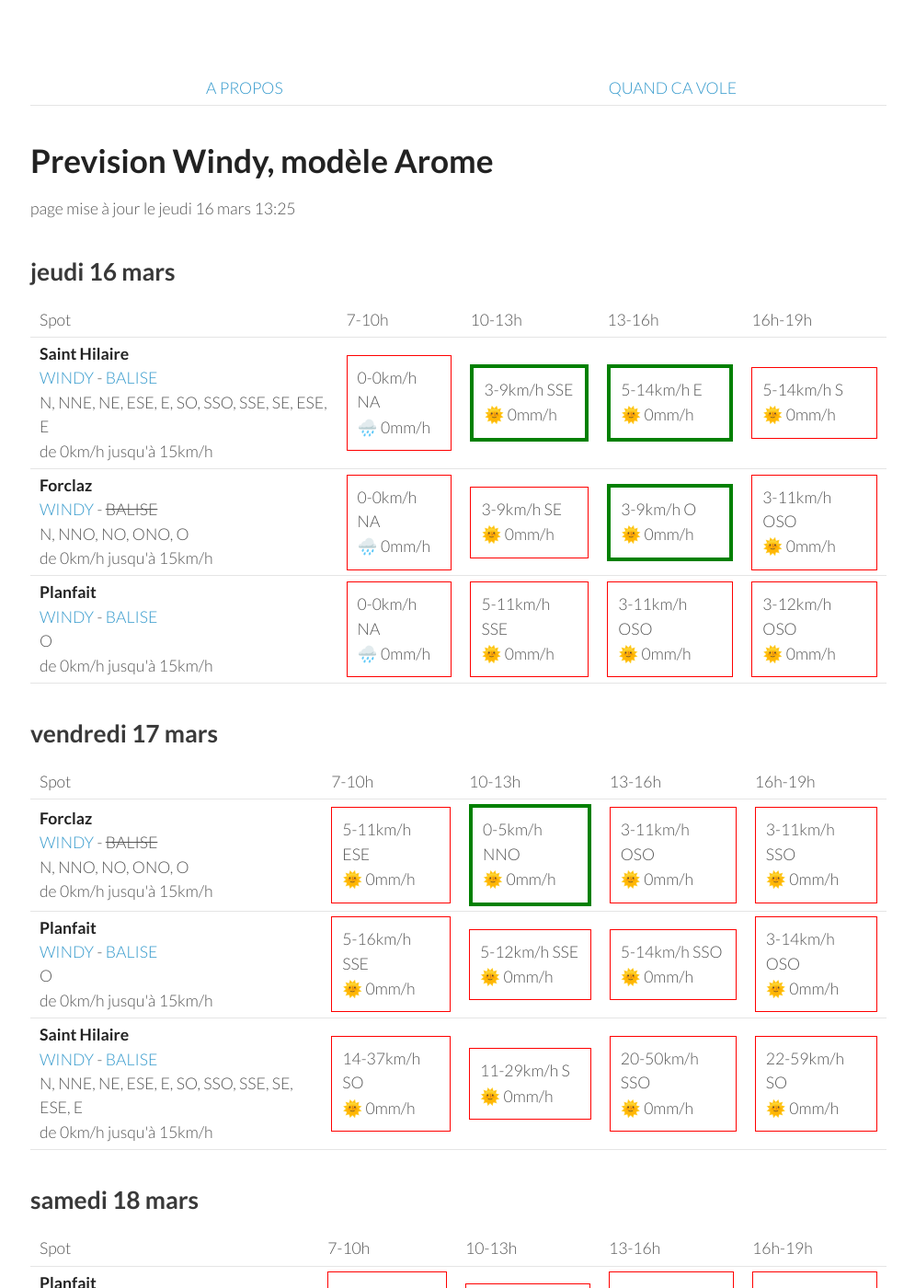
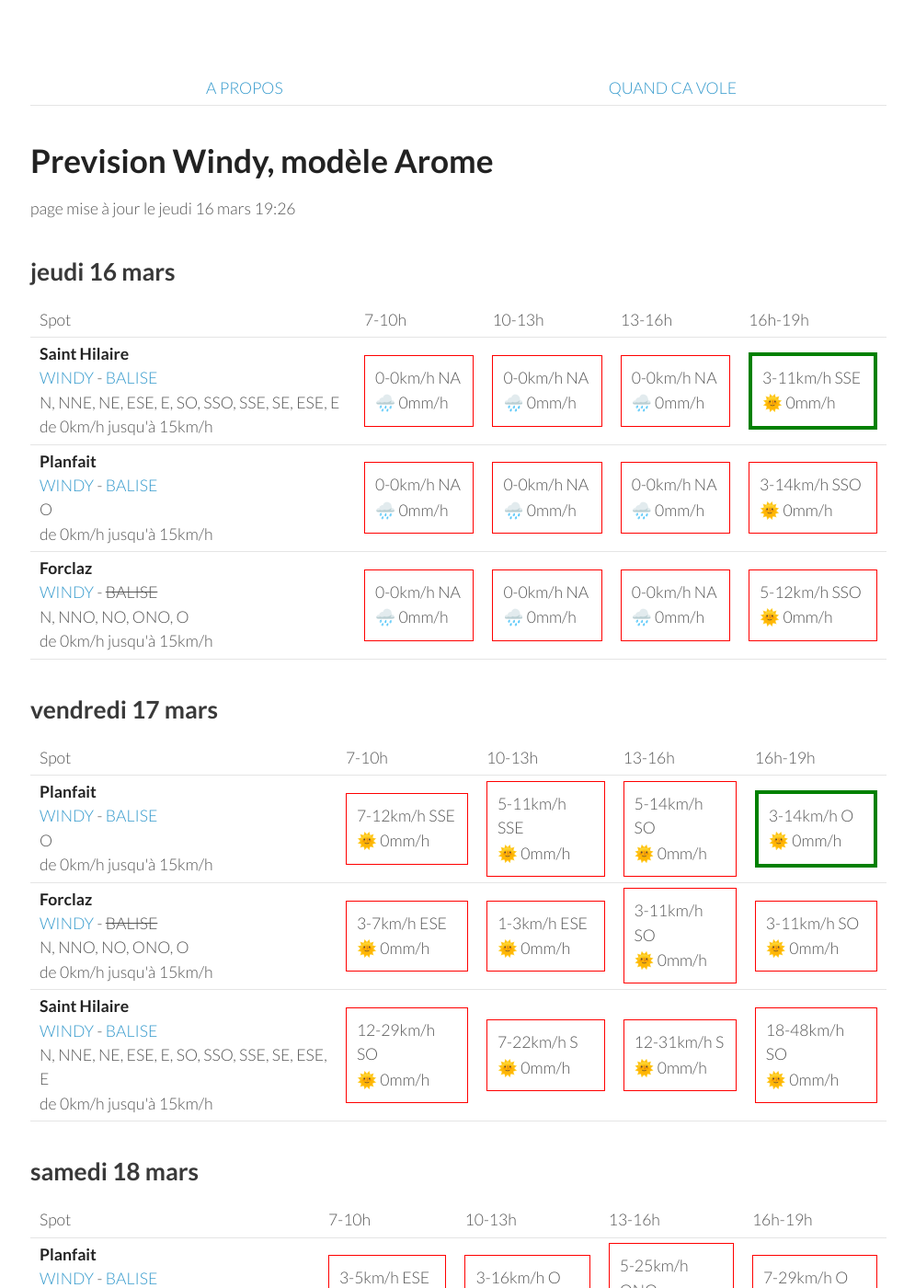
Before and after one commit to parapente-dans-le-nord/parapente-dans-le-nord.github.io, a Jekyll site: the page built from alpes_nord.markdown, in a window 1280 px wide and 1400 px high. Shown: the whole window at 92% size, without its empty margins (25-1020 px from the left). Built offline with Jekyll 4.4.1, drawn with Linux system fonts in a browser that asks for light colours; some of the changed text lies outside the part shown.

Commit message:
update index.markdown

```diff
--- a/alpes_nord.markdown
+++ b/alpes_nord.markdown
@@ -7,7 +7,7 @@ title:  "Tous les spots"
 {: .links}
 
 # Prevision Windy, modèle Arome
-page mise à jour le jeudi 16 mars 13:25
+page mise à jour le jeudi 16 mars 19:26
 
 ## jeudi 16 mars
 
@@ -25,27 +25,27 @@ page mise à jour le jeudi 16 mars 13:25
         <td><strong>Saint Hilaire</strong><br><a href="https://windy.com/45.307/5.888?45.087,5.889,9,m:eUFagkX">WINDY</a> - <span class=""><a href="http://www.balisemeteo.com/balise.php?idBalise=61">BALISE</a> </span><br> <span class="vent-favorable">N, NNE, NE, ESE, E, SO, SSO, SSE, SE, ESE, E</span><br><span class="force-vent">de 0km/h jusqu'à 15km/h</span> </td>
 
             <td><div class="not-flyable"><p>0-0km/h NA</p><p>🌧️ 0mm/h</p></div></td>
-            <td><div class="flyable"><p>3-9km/h SSE</p><p>🌞 0mm/h</p></div></td>
-            <td><div class="flyable"><p>5-14km/h E</p><p>🌞 0mm/h</p></div></td>
-            <td><div class="not-flyable"><p>5-14km/h S</p><p>🌞 0mm/h</p></div></td>
+            <td><div class="not-flyable"><p>0-0km/h NA</p><p>🌧️ 0mm/h</p></div></td>
+            <td><div class="not-flyable"><p>0-0km/h NA</p><p>🌧️ 0mm/h</p></div></td>
+            <td><div class="flyable"><p>3-11km/h SSE</p><p>🌞 0mm/h</p></div></td>
+
+    </tr>
+<tr>
+        <td><strong>Planfait</strong><br><a href="https://windy.com/45.853/6.223?45.415,6.223,8">WINDY</a> - <span class=""><a href="https://www.openwindmap.org/PP496">BALISE</a> </span><br> <span class="vent-favorable">O</span><br><span class="force-vent">de 0km/h jusqu'à 15km/h</span> </td>
+
+            <td><div class="not-flyable"><p>0-0km/h NA</p><p>🌧️ 0mm/h</p></div></td>
+            <td><div class="not-flyable"><p>0-0km/h NA</p><p>🌧️ 0mm/h</p></div></td>
+            <td><div class="not-flyable"><p>0-0km/h NA</p><p>🌧️ 0mm/h</p></div></td>
+            <td><div class="not-flyable"><p>3-14km/h SSO</p><p>🌞 0mm/h</p></div></td>
 
     </tr>
 <tr>
         <td><strong>Forclaz</strong><br><a href="https://windy.com/45.814/6.247?45.375,6.246,8,m:eVwaglz">WINDY</a> - <span class="no-balise"> BALISE </span><br> <span class="vent-favorable">N, NNO, NO, ONO, O</span><br><span class="force-vent">de 0km/h jusqu'à 15km/h</span> </td>
 
             <td><div class="not-flyable"><p>0-0km/h NA</p><p>🌧️ 0mm/h</p></div></td>
-            <td><div class="not-flyable"><p>3-9km/h SE</p><p>🌞 0mm/h</p></div></td>
-            <td><div class="flyable"><p>3-9km/h O</p><p>🌞 0mm/h</p></div></td>
-            <td><div class="not-flyable"><p>3-11km/h OSO</p><p>🌞 0mm/h</p></div></td>
-
-    </tr>
-<tr>
-        <td><strong>Planfait</strong><br><a href="https://windy.com/45.853/6.223?45.415,6.223,8">WINDY</a> - <span class=""><a href="https://www.openwindmap.org/PP496">BALISE</a> </span><br> <span class="vent-favorable">O</span><br><span class="force-vent">de 0km/h jusqu'à 15km/h</span> </td>
-
             <td><div class="not-flyable"><p>0-0km/h NA</p><p>🌧️ 0mm/h</p></div></td>
-            <td><div class="not-flyable"><p>5-11km/h SSE</p><p>🌞 0mm/h</p></div></td>
-            <td><div class="not-flyable"><p>3-11km/h OSO</p><p>🌞 0mm/h</p></div></td>
-            <td><div class="not-flyable"><p>3-12km/h OSO</p><p>🌞 0mm/h</p></div></td>
+            <td><div class="not-flyable"><p>0-0km/h NA</p><p>🌧️ 0mm/h</p></div></td>
+            <td><div class="not-flyable"><p>5-12km/h SSO</p><p>🌞 0mm/h</p></div></td>
 
     </tr>
 
@@ -65,32 +65,32 @@ page mise à jour le jeudi 16 mars 13:25
       <td>16h-19h</td>
     </tr>
 <tr>
-        <td><strong>Forclaz</strong><br><a href="https://windy.com/45.814/6.247?45.375,6.246,8,m:eVwaglz">WINDY</a> - <span class="no-balise"> BALISE </span><br> <span class="vent-favorable">N, NNO, NO, ONO, O</span><br><span class="force-vent">de 0km/h jusqu'à 15km/h</span> </td>
+        <td><strong>Planfait</strong><br><a href="https://windy.com/45.853/6.223?45.415,6.223,8">WINDY</a> - <span class=""><a href="https://www.openwindmap.org/PP496">BALISE</a> </span><br> <span class="vent-favorable">O</span><br><span class="force-vent">de 0km/h jusqu'à 15km/h</span> </td>
 
-            <td><div class="not-flyable"><p>5-11km/h ESE</p><p>🌞 0mm/h</p></div></td>
-            <td><div class="flyable"><p>0-5km/h NNO</p><p>🌞 0mm/h</p></div></td>
-            <td><div class="not-flyable"><p>3-11km/h OSO</p><p>🌞 0mm/h</p></div></td>
-            <td><div class="not-flyable"><p>3-11km/h SSO</p><p>🌞 0mm/h</p></div></td>
+            <td><div class="not-flyable"><p>7-12km/h SSE</p><p>🌞 0mm/h</p></div></td>
+            <td><div class="not-flyable"><p>5-11km/h SSE</p><p>🌞 0mm/h</p></div></td>
+            <td><div class="not-flyable"><p>5-14km/h SO</p><p>🌞 0mm/h</p></div></td>
+            <td><div class="flyable"><p>3-14km/h O</p><p>🌞 0mm/h</p></div></td>
 
 
     </tr>
 <tr>
-        <td><strong>Planfait</strong><br><a href="https://windy.com/45.853/6.223?45.415,6.223,8">WINDY</a> - <span class=""><a href="https://www.openwindmap.org/PP496">BALISE</a> </span><br> <span class="vent-favorable">O</span><br><span class="force-vent">de 0km/h jusqu'à 15km/h</span> </td>
+        <td><strong>Forclaz</strong><br><a href="https://windy.com/45.814/6.247?45.375,6.246,8,m:eVwaglz">WINDY</a> - <span class="no-balise"> BALISE </span><br> <span class="vent-favorable">N, NNO, NO, ONO, O</span><br><span class="force-vent">de 0km/h jusqu'à 15km/h</span> </td>
 
-            <td><div class="not-flyable"><p>5-16km/h SSE</p><p>🌞 0mm/h</p></div></td>
-            <td><div class="not-flyable"><p>5-12km/h SSE</p><p>🌞 0mm/h</p></div></td>
-            <td><div class="not-flyable"><p>5-14km/h SSO</p><p>🌞 0mm/h</p></div></td>
-            <td><div class="not-flyable"><p>3-14km/h OSO</p><p>🌞 0mm/h</p></div></td>
+            <td><div class="not-flyable"><p>3-7km/h ESE</p><p>🌞 0mm/h</p></div></td>
+            <td><div class="not-flyable"><p>1-3km/h ESE</p><p>🌞 0mm/h</p></div></td>
+            <td><div class="not-flyable"><p>3-11km/h SO</p><p>🌞 0mm/h</p></div></td>
+            <td><div class="not-flyable"><p>3-11km/h SO</p><p>🌞 0mm/h</p></div></td>
 
 
     </tr>
 <tr>
         <td><strong>Saint Hilaire</strong><br><a href="https://windy.com/45.307/5.888?45.087,5.889,9,m:eUFagkX">WINDY</a> - <span class=""><a href="http://www.balisemeteo.com/balise.php?idBalise=61">BALISE</a> </span><br> <span class="vent-favorable">N, NNE, NE, ESE, E, SO, SSO, SSE, SE, ESE, E</span><br><span class="force-vent">de 0km/h jusqu'à 15km/h</span> </td>
 
-            <td><div class="not-flyable"><p>14-37km/h SO</p><p>🌞 0mm/h</p></div></td>
-            <td><div class="not-flyable"><p>11-29km/h S</p><p>🌞 0mm/h</p></div></td>
-            <td><div class="not-flyable"><p>20-50km/h SSO</p><p>🌞 0mm/h</p></div></td>
-            <td><div class="not-flyable"><p>22-59km/h SO</p><p>🌞 0mm/h</p></div></td>
+            <td><div class="not-flyable"><p>12-29km/h SO</p><p>🌞 0mm/h</p></div></td>
+            <td><div class="not-flyable"><p>7-22km/h S</p><p>🌞 0mm/h</p></div></td>
+            <td><div class="not-flyable"><p>12-31km/h S</p><p>🌞 0mm/h</p></div></td>
+            <td><div class="not-flyable"><p>18-48km/h SO</p><p>🌞 0mm/h</p></div></td>
 
 
     </tr>
@@ -113,30 +113,30 @@ page mise à jour le jeudi 16 mars 13:25
 <tr>
         <td><strong>Planfait</strong><br><a href="https://windy.com/45.853/6.223?45.415,6.223,8">WINDY</a> - <span class=""><a href="https://www.openwindmap.org/PP496">BALISE</a> </span><br> <span class="vent-favorable">O</span><br><span class="force-vent">de 0km/h jusqu'à 15km/h</span> </td>
 
-            <td><div class="not-flyable"><p>3-18km/h ESE</p><p>🌞 0mm/h</p></div></td>
-            <td><div class="not-flyable"><p>1-16km/h O</p><p>🌞 0mm/h</p></div></td>
-            <td><div class="not-flyable"><p>7-27km/h ONO</p><p>🌞 0mm/h</p></div></td>
-            <td><div class="not-flyable"><p>5-29km/h ONO</p><p>🌞 0mm/h</p></div></td>
+            <td><div class="not-flyable"><p>3-5km/h ESE</p><p>🌞 0mm/h</p></div></td>
+            <td><div class="not-flyable"><p>3-16km/h O</p><p>🌞 0mm/h</p></div></td>
+            <td><div class="not-flyable"><p>5-25km/h ONO</p><p>🌞 0mm/h</p></div></td>
+            <td><div class="not-flyable"><p>7-29km/h O</p><p>🌞 0mm/h</p></div></td>
 
 
     </tr>
 <tr>
         <td><strong>Forclaz</strong><br><a href="https://windy.com/45.814/6.247?45.375,6.246,8,m:eVwaglz">WINDY</a> - <span class="no-balise"> BALISE </span><br> <span class="vent-favorable">N, NNO, NO, ONO, O</span><br><span class="force-vent">de 0km/h jusqu'à 15km/h</span> </td>
 
-            <td><div class="not-flyable"><p>3-18km/h ESE</p><p>🌞 0mm/h</p></div></td>
-            <td><div class="not-flyable"><p>1-16km/h ONO</p><p>🌞 0mm/h</p></div></td>
-            <td><div class="not-flyable"><p>7-29km/h NO</p><p>🌞 0mm/h</p></div></td>
-            <td><div class="not-flyable"><p>5-31km/h ONO</p><p>🌞 0mm/h</p></div></td>
+            <td><div class="not-flyable"><p>3-5km/h E</p><p>🌞 0mm/h</p></div></td>
+            <td><div class="not-flyable"><p>1-18km/h ONO</p><p>🌞 0mm/h</p></div></td>
+            <td><div class="not-flyable"><p>7-25km/h NO</p><p>🌞 0mm/h</p></div></td>
+            <td><div class="not-flyable"><p>7-31km/h ONO</p><p>🌞 0mm/h</p></div></td>
 
 
     </tr>
 <tr>
         <td><strong>Saint Hilaire</strong><br><a href="https://windy.com/45.307/5.888?45.087,5.889,9,m:eUFagkX">WINDY</a> - <span class=""><a href="http://www.balisemeteo.com/balise.php?idBalise=61">BALISE</a> </span><br> <span class="vent-favorable">N, NNE, NE, ESE, E, SO, SSO, SSE, SE, ESE, E</span><br><span class="force-vent">de 0km/h jusqu'à 15km/h</span> </td>
 
-            <td><div class="not-flyable"><p>1-29km/h ENE</p><p>🌞 0mm/h</p></div></td>
+            <td><div class="not-flyable"><p>5-16km/h SSO</p><p>🌞 0mm/h</p></div></td>
             <td><div class="not-flyable"><p>3-27km/h O</p><p>🌞 0mm/h</p></div></td>
-            <td><div class="not-flyable"><p>5-33km/h O</p><p>🌞 0mm/h</p></div></td>
-            <td><div class="not-flyable"><p>5-35km/h O</p><p>🌞 0mm/h</p></div></td>
+            <td><div class="not-flyable"><p>5-31km/h O</p><p>🌞 0mm/h</p></div></td>
+            <td><div class="not-flyable"><p>5-33km/h ONO</p><p>🌞 0mm/h</p></div></td>
 
 
     </tr>
@@ -159,30 +159,30 @@ page mise à jour le jeudi 16 mars 13:25
 <tr>
         <td><strong>Planfait</strong><br><a href="https://windy.com/45.853/6.223?45.415,6.223,8">WINDY</a> - <span class=""><a href="https://www.openwindmap.org/PP496">BALISE</a> </span><br> <span class="vent-favorable">O</span><br><span class="force-vent">de 0km/h jusqu'à 15km/h</span> </td>
 
-            <td><div class="not-flyable"><p>5-25km/h SE</p><p>🌧 2mm/h</p></div></td>
-            <td><div class="not-flyable"><p>1-25km/h SE</p><p>🌧 2.1mm/h</p></div></td>
-            <td><div class="not-flyable"><p>5-29km/h OSO</p><p>🌧 2.6mm/h</p></div></td>
-            <td><div class="not-flyable"><p>0-31km/h ENE</p><p>🌧 2.3mm/h</p></div></td>
+            <td><div class="not-flyable"><p>3-22km/h SE</p><p>🌧 3.4mm/h</p></div></td>
+            <td><div class="not-flyable"><p>1-22km/h S</p><p>🌧 0.5mm/h</p></div></td>
+            <td><div class="not-flyable"><p>3-20km/h ONO</p><p>🌧 0.2mm/h</p></div></td>
+            <td><div class="not-flyable"><p>1-24km/h OSO</p><p>🌧 1.1mm/h</p></div></td>
 
 
     </tr>
 <tr>
         <td><strong>Forclaz</strong><br><a href="https://windy.com/45.814/6.247?45.375,6.246,8,m:eVwaglz">WINDY</a> - <span class="no-balise"> BALISE </span><br> <span class="vent-favorable">N, NNO, NO, ONO, O</span><br><span class="force-vent">de 0km/h jusqu'à 15km/h</span> </td>
 
-            <td><div class="not-flyable"><p>3-25km/h ESE</p><p>🌧 2mm/h</p></div></td>
-            <td><div class="not-flyable"><p>1-25km/h ENE</p><p>🌧 2.6mm/h</p></div></td>
-            <td><div class="not-flyable"><p>5-31km/h OSO</p><p>🌧 2.4mm/h</p></div></td>
-            <td><div class="not-flyable"><p>1-33km/h NNE</p><p>🌧 3.2mm/h</p></div></td>
+            <td><div class="not-flyable"><p>3-22km/h SE</p><p>🌧 4.2mm/h</p></div></td>
+            <td><div class="not-flyable"><p>1-20km/h SE</p><p>🌧 0.7mm/h</p></div></td>
+            <td><div class="not-flyable"><p>5-22km/h NO</p><p>🌞 0mm/h</p></div></td>
+            <td><div class="not-flyable"><p>1-24km/h ONO</p><p>🌧 1.8mm/h</p></div></td>
 
 
     </tr>
 <tr>
         <td><strong>Saint Hilaire</strong><br><a href="https://windy.com/45.307/5.888?45.087,5.889,9,m:eUFagkX">WINDY</a> - <span class=""><a href="http://www.balisemeteo.com/balise.php?idBalise=61">BALISE</a> </span><br> <span class="vent-favorable">N, NNE, NE, ESE, E, SO, SSO, SSE, SE, ESE, E</span><br><span class="force-vent">de 0km/h jusqu'à 15km/h</span> </td>
 
-            <td><div class="not-flyable"><p>1-40km/h S</p><p>🌧 1.5mm/h</p></div></td>
-            <td><div class="not-flyable"><p>5-42km/h SO</p><p>🌧 5mm/h</p></div></td>
-            <td><div class="not-flyable"><p>3-42km/h SSO</p><p>🌧 2.5mm/h</p></div></td>
-            <td><div class="not-flyable"><p>3-29km/h ONO</p><p>🌧 1.4mm/h</p></div></td>
+            <td><div class="not-flyable"><p>5-38km/h SSE</p><p>🌧 0.2mm/h</p></div></td>
+            <td><div class="not-flyable"><p>3-31km/h SO</p><p>🌞 0mm/h</p></div></td>
+            <td><div class="not-flyable"><p>1-29km/h OSO</p><p>🌧 0.2mm/h</p></div></td>
+            <td><div class="not-flyable"><p>1-24km/h SSE</p><p>🌧 0.3mm/h</p></div></td>
 
 
     </tr>
```
